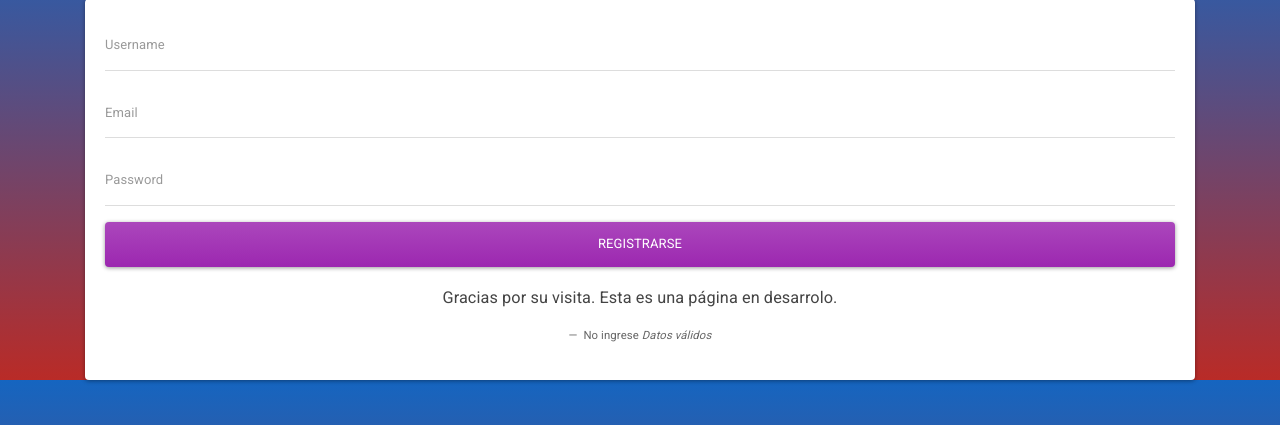
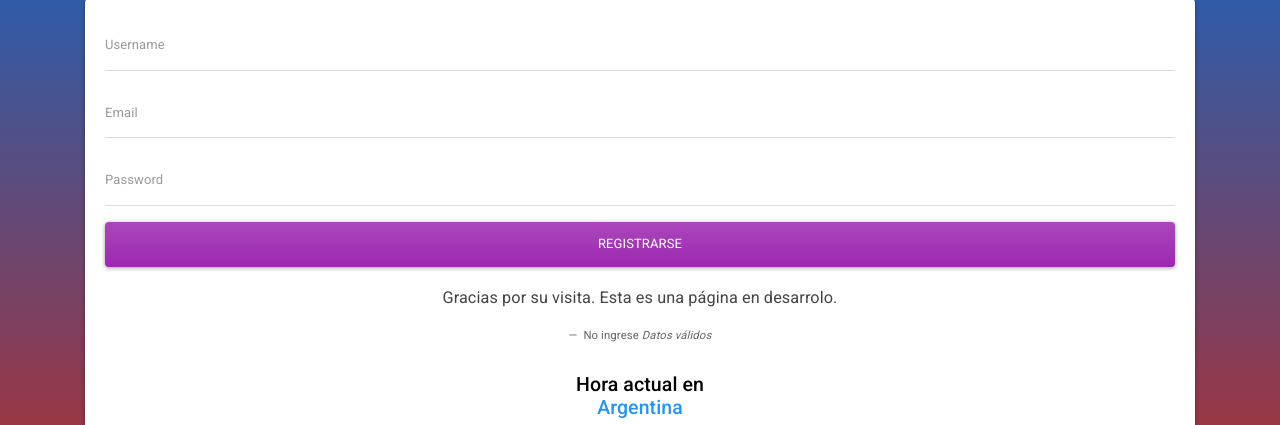
Before and after one commit to MatiasToniolopy/app_web, a Flask app: page / in a window 1280 px wide. Shown: the part 104-529 px from the top of the page. Run offline with Flask 2, Linux system fonts and the light colour scheme; some libraries are stand-ins or nearby versions.

Commit message:
Update login.html

```diff
--- a/web_flask/templates/login.html
+++ b/web_flask/templates/login.html
@@ -25,6 +25,7 @@
         No ingrese <cite title="Source Title">Datos válidos</cite>
       </figcaption>
     </figure>
+    <div style="text-align:center;padding:1em 0;"> <h4><a style="text-decoration:none;" href="https://www.zeitverschiebung.net/es/city/3860259"><span style="color:black;">Hora actual en</span><br />Argentina</a></h4> <iframe src="https://www.zeitverschiebung.net/clock-widget-iframe-v2?language=es&size=small&timezone=America%2FArgentina%2FCordoba" width="100%" height="90" frameborder="0" seamless></iframe> </div>
 </div>
 
 {% endblock %}
```
